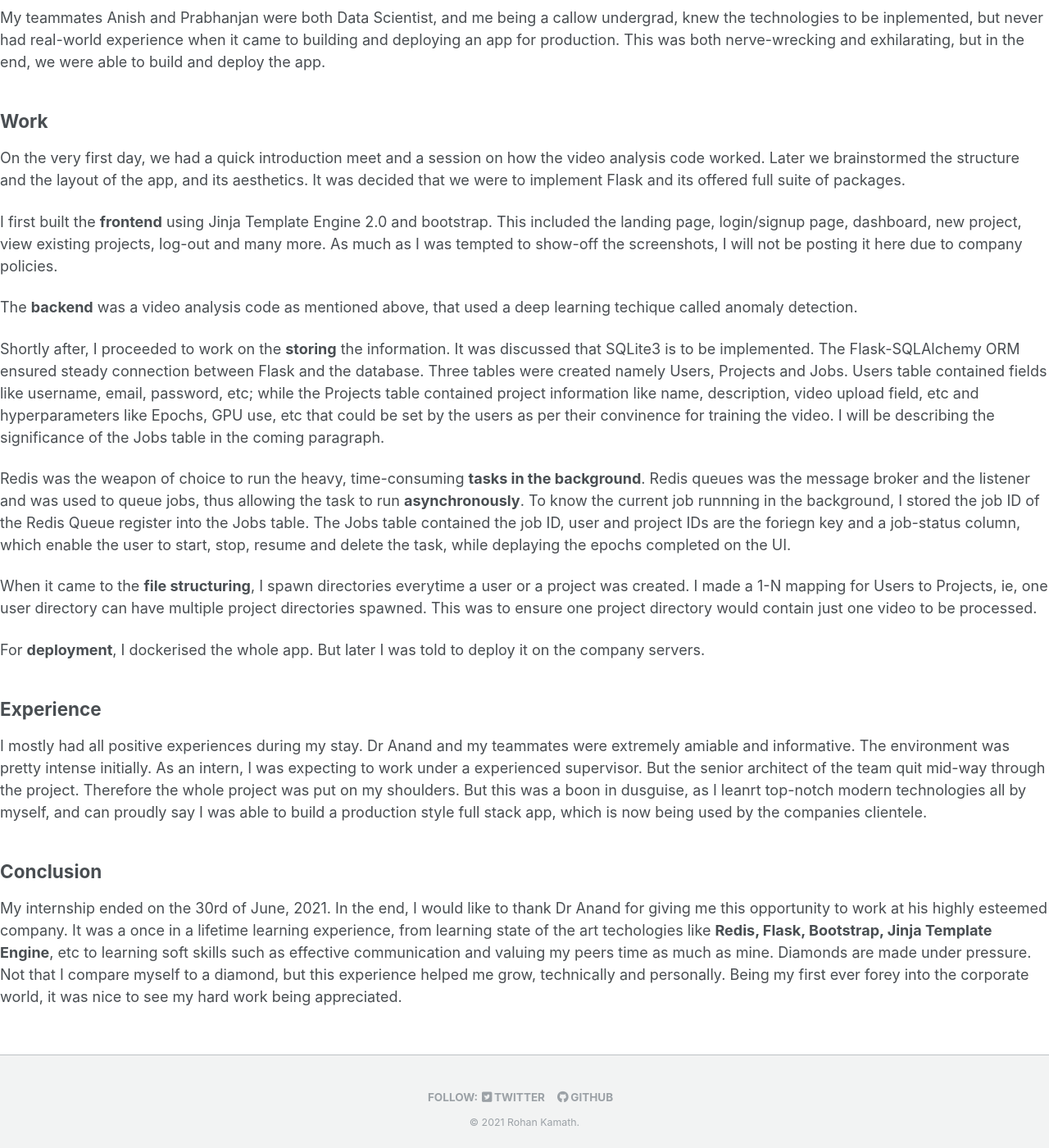
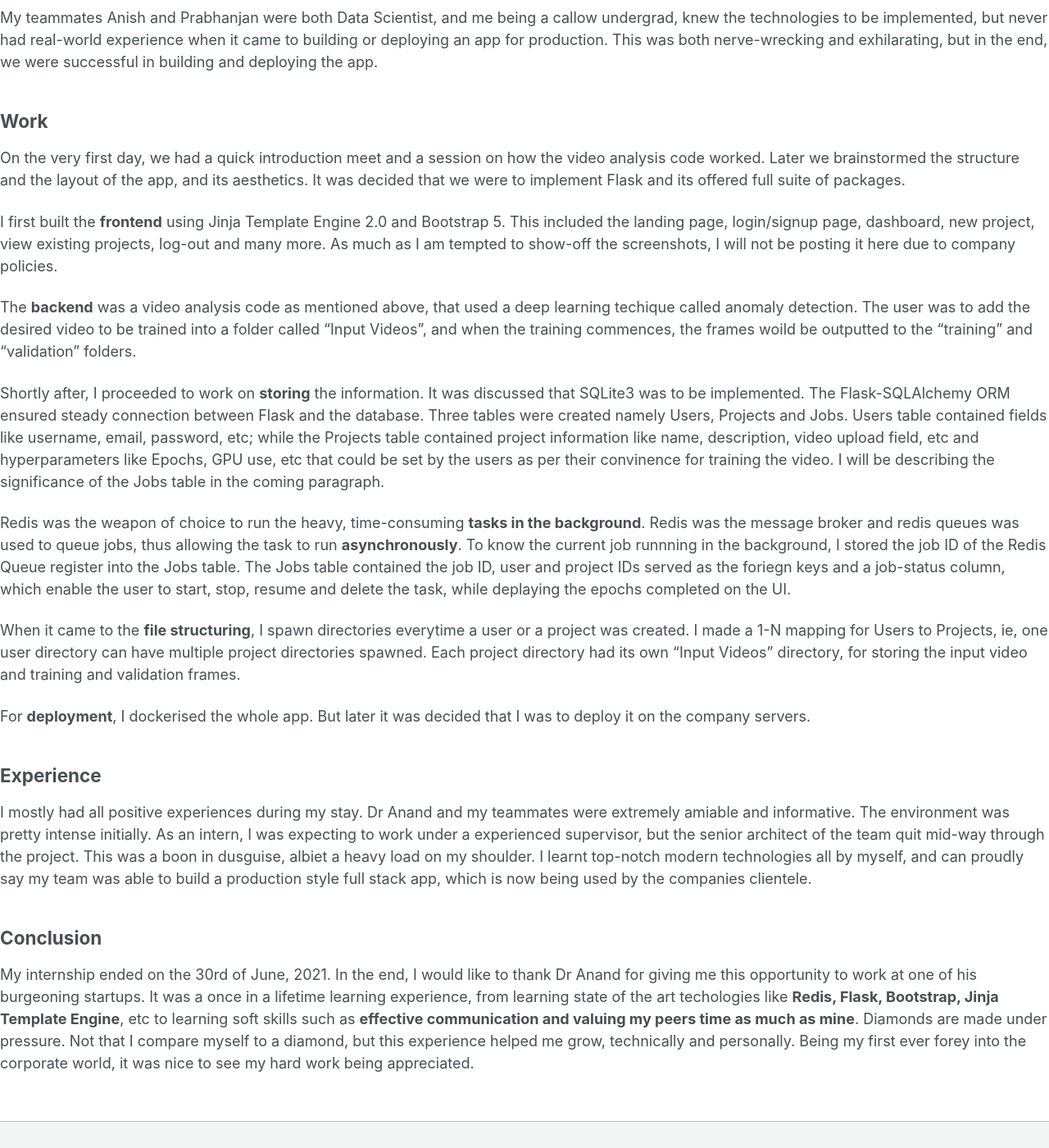
Before and after one commit to rohanrkamath/rohanrkamath.github.io, a Jekyll site: the page built from _posts/2021-07-01-Asquared-iot.md, in a window 1280 px wide and 1400 px high, scrolled down 367 px. Shown: the whole window at 82% size. Built offline with Jekyll 4.4.1, drawn with Linux system fonts in a browser that asks for light colours; our own code applies the rules of GitHub Pages for plain Markdown files; some of the changed text lies outside the part shown.

Commit message:
updated blog

```diff
--- a/_posts/2021-07-01-Asquared-iot.md
+++ b/_posts/2021-07-01-Asquared-iot.md
@@ -4,32 +4,32 @@ date: 2021-07-07
 permalink: /posts/2021/07/Full-Stack-Web-Developer-at-Asqaured-IoT/
 ---
 
-I started my internship as a Full Stack Web Developer at [Asquared IoT](https://www.asquared.ai/) on the 1st of January, 2021. [Dr Anand Deshpande](https://www.linkedin.com/in/anand-m-deshpande/), the CEO of A2IoT and CSO of AlgoAnalytics was kind enough to give me a six months internship as his startup.
+I started my internship as a Full Stack Web Developer at [Asquared IoT](https://www.asquared.ai/) on the 1st of January, 2021. [Dr Anand Deshpande](https://www.linkedin.com/in/anand-m-deshpande/), the CEO of A2IoT and CSO of AlgoAnalytics was kind enough to give me a six months internship at his startup.
 
 ## Experience
 
-The startup was based in Pune, but due to the rampant spread of COVID-19, it was impossible for me to travel. I was a part of the AutoML team, consisting of three other members, and was given the project of building a full stack web app around a video analysis code, that implemented anomaly detection. This app was to cater the manufacturing industries to check defects or orientation anomalies of products on conveyor belts and in the field of cyber-security.
+The startup was based in Pune, but due to the rampant spread of COVID-19, it was not feasible for me to travel. I was a part of the AutoML team, consisting of three other members, and was given the project of building a full stack web app around a video analysis code, that implemented anomaly detection. This app was to cater the manufacturing industries to check defects or orientation anomalies in products on conveyor belts and in the field of cyber-security.
 
-My teammates Anish and Prabhanjan were both Data Scientist, and me being a callow undergrad, knew the technologies to be inplemented, but never had real-world experience when it came to building and deploying an app for production. This was both nerve-wrecking and exhilarating, but in the end, we were able to build and deploy the app.
+My teammates Anish and Prabhanjan were both Data Scientist, and me being a callow undergrad, knew the technologies to be implemented, but never had real-world experience when it came to building or deploying an app for production. This was both nerve-wrecking and exhilarating, but in the end, we were successful in building and deploying the app.
 
 ## Work
 On the very first day, we had a quick introduction meet and a session on how the video analysis code worked. Later we brainstormed the structure and the layout of the app, and its aesthetics. It was decided that we were to implement Flask and its offered full suite of packages.
 
-I first built the **frontend** using Jinja Template Engine 2.0 and bootstrap. This included the landing page, login/signup page, dashboard, new project, view existing projects, log-out and many more. As much as I was tempted to show-off the screenshots, I will not be posting it here due to company policies.
+I first built the **frontend** using Jinja Template Engine 2.0 and Bootstrap 5. This included the landing page, login/signup page, dashboard, new project, view existing projects, log-out and many more. As much as I am tempted to show-off the screenshots, I will not be posting it here due to company policies.
 
-The **backend** was a video analysis code as mentioned above, that used a deep learning techique called anomaly detection.
+The **backend** was a video analysis code as mentioned above, that used a deep learning techique called anomaly detection. The user was to add the desired video to be trained into a folder called "Input Videos", and when the training commences, the frames woild be outputted to the "training" and "validation" folders.
 
-Shortly after, I proceeded to work on the **storing** the information. It was discussed that SQLite3 is to be implemented. The Flask-SQLAlchemy ORM ensured steady connection between Flask and the database. Three tables were created namely Users, Projects and Jobs. Users table contained fields like username, email, password, etc; while the Projects table contained project information like name, description, video upload field, etc and hyperparameters like Epochs, GPU use, etc that could be set by the users as per their convinence for training the video. I will be describing the significance of the Jobs table in the coming paragraph.
+Shortly after, I proceeded to work on **storing** the information. It was discussed that SQLite3 was to be implemented. The Flask-SQLAlchemy ORM ensured steady connection between Flask and the database. Three tables were created namely Users, Projects and Jobs. Users table contained fields like username, email, password, etc; while the Projects table contained project information like name, description, video upload field, etc and hyperparameters like Epochs, GPU use, etc that could be set by the users as per their convinence for training the video. I will be describing the significance of the Jobs table in the coming paragraph.
 
-Redis was the weapon of choice to run the heavy, time-consuming **tasks in the background**. Redis queues was the message broker and the listener and was used to queue jobs, thus allowing the task to run **asynchronously**. To know the current job runnning in the background, I stored the job ID of the Redis Queue register into the Jobs table. The Jobs table contained the job ID, user and project IDs are the foriegn key and a job-status column, which enable the user to start, stop, resume and delete the task, while deplaying the epochs completed on the UI.
+Redis was the weapon of choice to run the heavy, time-consuming **tasks in the background**. Redis was the message broker and redis queues was used to queue jobs, thus allowing the task to run **asynchronously**. To know the current job runnning in the background, I stored the job ID of the Redis Queue register into the Jobs table. The Jobs table contained the job ID, user and project IDs served as the foriegn keys and a job-status column, which enable the user to start, stop, resume and delete the task, while deplaying the epochs completed on the UI.
 
-When it came to the **file structuring**, I spawn directories everytime a user or a project was created. I made a 1-N mapping for Users to Projects, ie, one user directory can have multiple project directories spawned. This was to ensure one project directory would contain just one video to be processed.
+When it came to the **file structuring**, I spawn directories everytime a user or a project was created. I made a 1-N mapping for Users to Projects, ie, one user directory can have multiple project directories spawned. Each project directory had its own "Input Videos" directory, for storing the input  video and training and validation frames.
 
-For **deployment**, I dockerised the whole app. But later I was told to deploy it on the company servers.
+For **deployment**, I dockerised the whole app. But later it was decided that I was to deploy it on the company servers.
 
 ## Experience
 
-I mostly had all positive experiences during my stay. Dr Anand and my teammates were extremely amiable and informative. The environment was pretty intense initially. As an intern, I was expecting to work under a experienced supervisor. But the senior architect of the team quit mid-way through the project. Therefore the whole project was put on my shoulders. But this was a boon in dusguise, as I leanrt top-notch modern technologies all by myself, and can proudly say I was able to build a production style full stack app, which is now being used by the companies clientele.
+I mostly had all positive experiences during my stay. Dr Anand and my teammates were extremely amiable and informative. The environment was pretty intense initially. As an intern, I was expecting to work under a experienced supervisor, but the senior architect of the team quit mid-way through the project. This was a boon in dusguise, albiet a heavy load on my shoulder. I learnt top-notch modern technologies all by myself, and can proudly say my team was able to build a production style full stack app, which is now being used by the companies clientele.
 
 ## Conclusion
-My internship ended on the 30rd of June, 2021. In the end, I would like to thank Dr Anand for giving me this opportunity to work at his highly esteemed company. It was a once in a lifetime learning experience, from learning state of the art techologies like **Redis, Flask, Bootstrap, Jinja Template Engine**, etc to learning soft skills such as effective communication and valuing my peers time as much as mine. Diamonds are made under pressure. Not that I compare myself to a diamond, but this experience helped me grow, technically and personally. Being my first ever forey into the corporate world, it was nice to see my hard work being appreciated.
+My internship ended on the 30rd of June, 2021. In the end, I would like to thank Dr Anand for giving me this opportunity to work at one of his burgeoning startups. It was a once in a lifetime learning experience, from learning state of the art techologies like **Redis, Flask, Bootstrap, Jinja Template Engine**, etc to learning soft skills such as **effective communication and valuing my peers time as much as mine**. Diamonds are made under pressure. Not that I compare myself to a diamond, but this experience helped me grow, technically and personally. Being my first ever forey into the corporate world, it was nice to see my hard work being appreciated.
```
